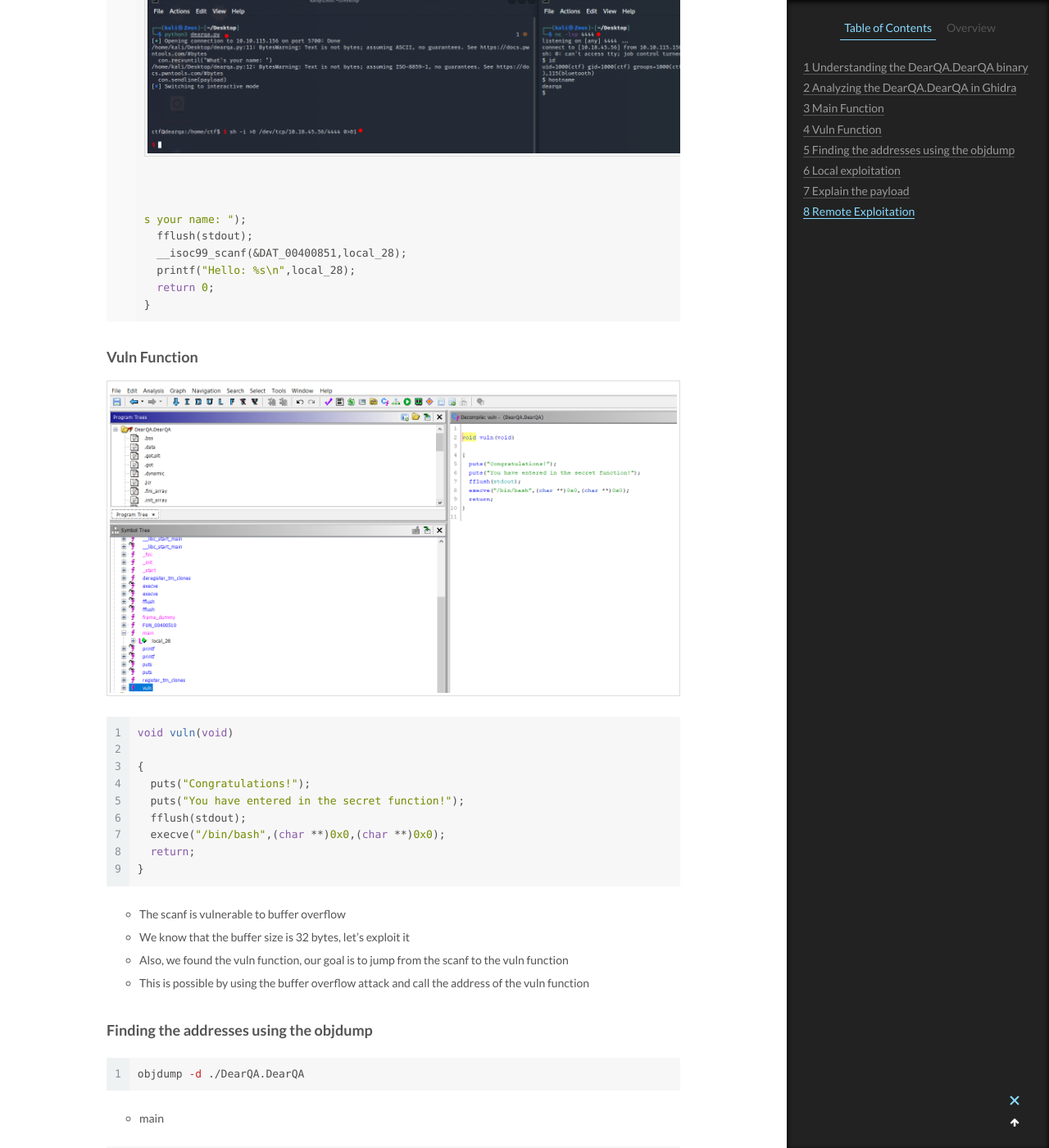
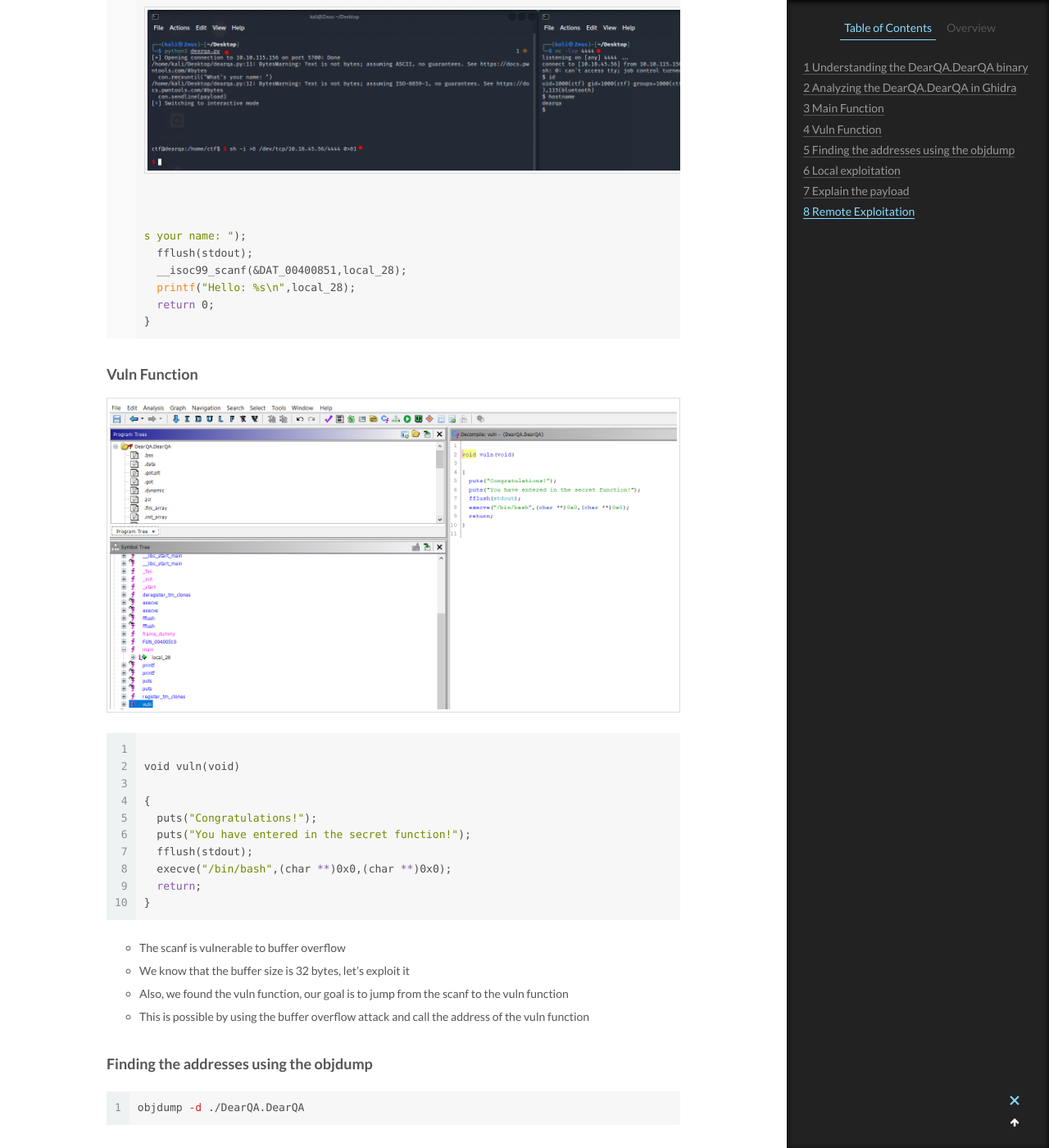
Before and after one commit to AL1ENUM/al1enum.github.io, a Jekyll site: the page built from _posts/2022-02-22-dearqa.md, in a window 1280 px wide and 1400 px high, scrolled down 8316 px. Shown: the whole window at 82% size. Built offline with Jekyll 4.4.1, drawn with Linux system fonts in a browser that asks for light colours; some of the changed text lies outside the part shown.

Commit message:
Update 2022-02-22-dearqa.md

````diff
--- a/_posts/2022-02-22-dearqa.md
+++ b/_posts/2022-02-22-dearqa.md
@@ -20,7 +20,7 @@
 
 ![image]( /assets/img/dearqa/2.PNG)
 
-```c
+```bash
 undefined8 main(void)
 
 {
@@ -40,7 +40,8 @@
 
 ![image]( /assets/img/dearqa/3.PNG)
 
-```c
+```bash
+
 void vuln(void)
 
 {
````
